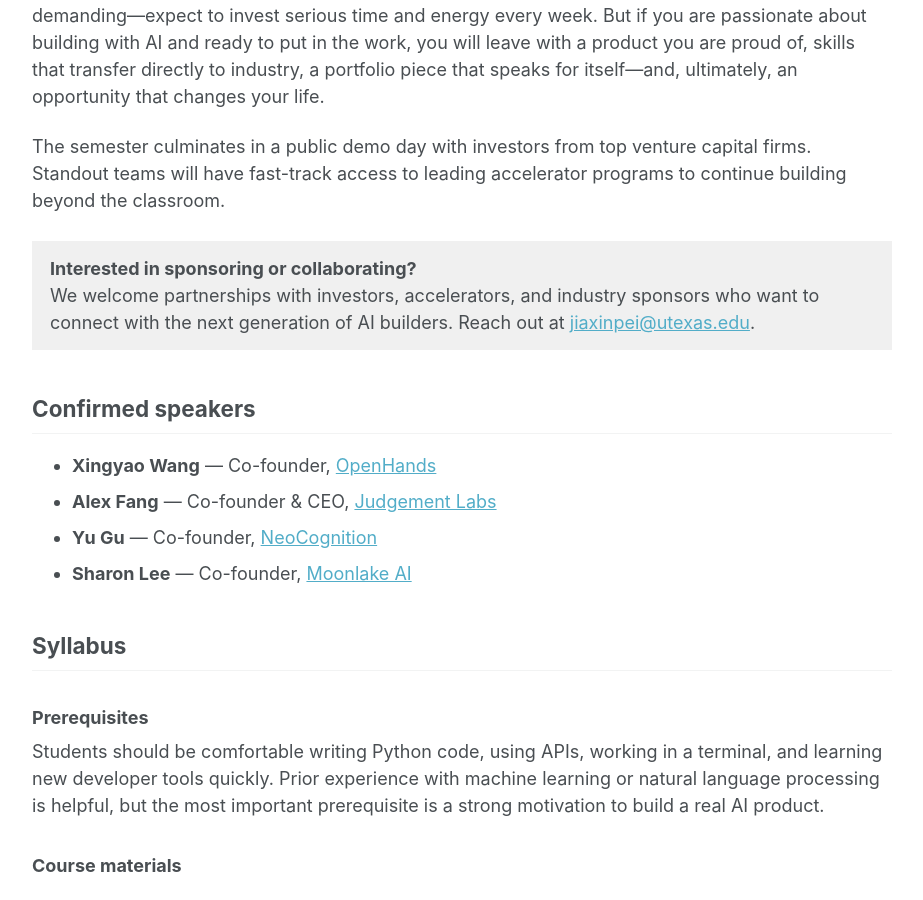
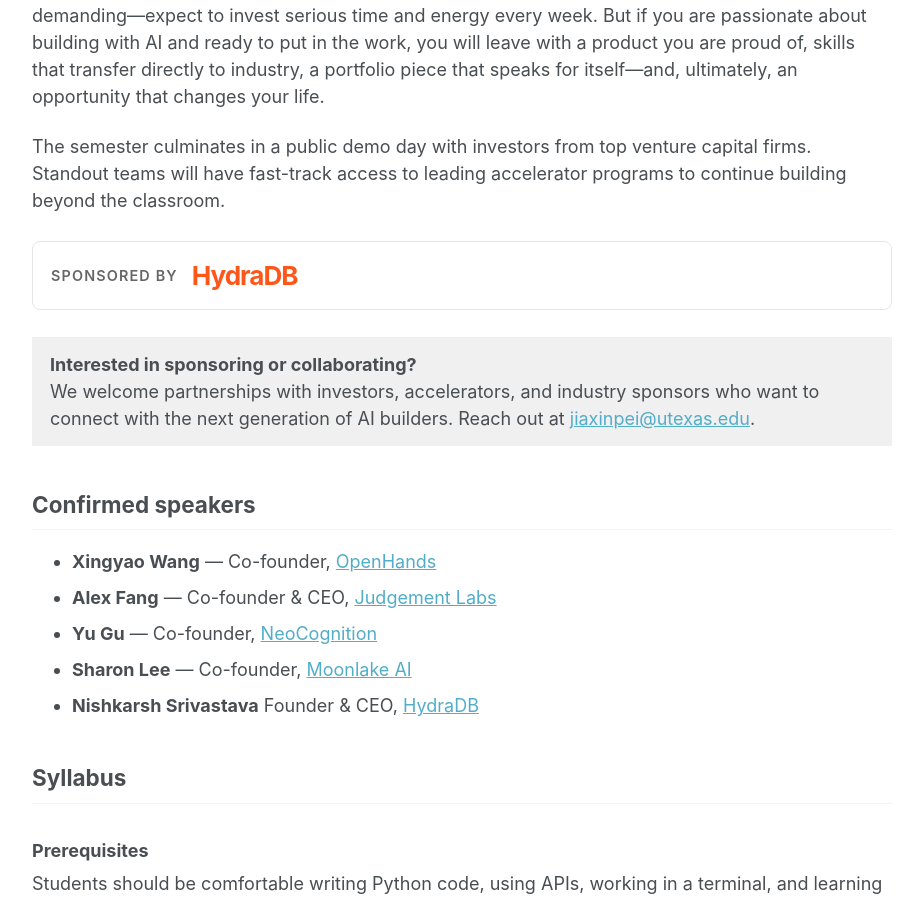
Before and after one commit to Jiaxin-Pei/Jiaxin-Pei.github.io, a Jekyll site: the page built from _pages/courses/inf385t.md, in a window 1280 px wide and 900 px high, scrolled down 994 px. Shown: the whole window, without its empty margins (178-1101 px from the left). Built offline with Jekyll 4.4.1, drawn with Linux system fonts in a browser that asks for light colours.

Commit message:
update class

```diff
--- a/_pages/courses/inf385t.md
+++ b/_pages/courses/inf385t.md
@@ -220,6 +220,11 @@
 
 The semester culminates in a public demo day with investors from top venture capital firms. Standout teams will have fast-track access to leading accelerator programs to continue building beyond the classroom.
 
+<div style="display: flex; align-items: center; gap: 14px; padding: 14px 18px; margin: 1.5em 0; border: 1px solid #e5e5e5; border-radius: 8px;">
+  <span style="font-size: 0.8em; font-weight: 600; letter-spacing: 0.08em; text-transform: uppercase; color: #666;">Sponsored by</span>
+  <a href="https://hydradb.com" target="_blank" rel="noopener noreferrer" aria-label="HydraDB" style="font-size: 1.45em; font-weight: 700; letter-spacing: -0.04em; color: #ff571a; text-decoration: none;">HydraDB</a>
+</div>
+
 <div style="background: #f0f0f0; padding: 14px 18px; margin: 1.5em 0;">
 <strong>Interested in sponsoring or collaborating?</strong><br>
 We welcome partnerships with investors, accelerators, and industry sponsors who want to connect with the next generation of AI builders. Reach out at <a href="mailto:jiaxinpei@utexas.edu">jiaxinpei@utexas.edu</a>.
@@ -231,6 +236,8 @@
 - **Alex Fang** — Co-founder & CEO, [Judgement Labs](https://judgmentlabs.ai/)
 - **Yu Gu** — Co-founder, [NeoCognition](https://neocognition.io/)
 - **Sharon Lee** — Co-founder, [Moonlake AI](https://moonlakeai.com/)
+- **Nishkarsh Srivastava** Founder & CEO, [HydraDB](https://hydradb.com)
+
 
 ## Syllabus {#syllabus}
 
```
